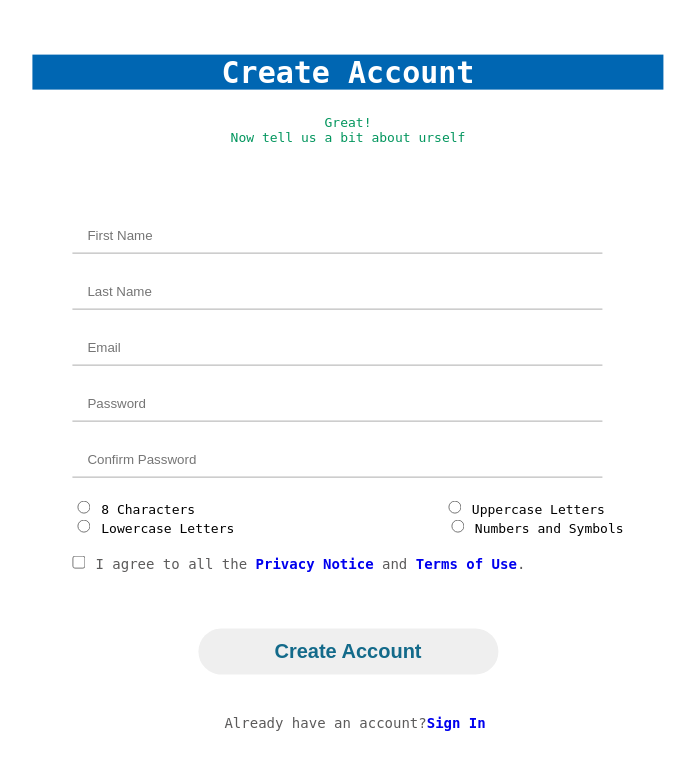
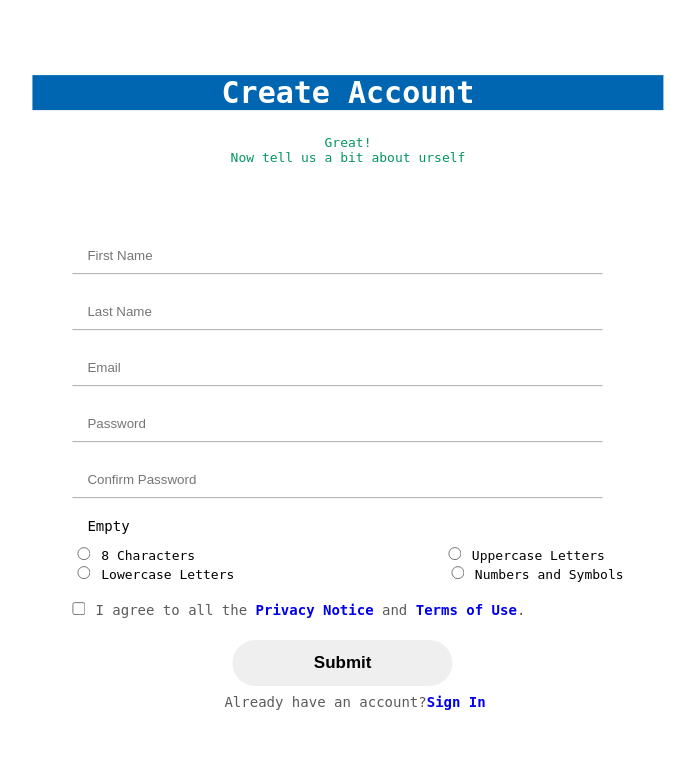
Before and after one commit to Not-yourCoder/User_login, a Django app: template templates/authentication/signup.html in a window 1280 px wide. Shown: the top 770 px of the page, without its empty margins (292-987 px from the left). Run offline with Django 3.2, Linux system fonts and the light colour scheme; the template is opened without the code that fills it, so the values that code supplies are empty.

Commit message:
project files added

```diff
--- /dev/null
+++ b/class.py
@@ -0,0 +1 @@
+print("Thanksss")
--- a/main/urls.py
+++ b/main/urls.py
@@ -7,7 +7,7 @@ urlpatterns = [
     path('signup', views.signup, name="signup"),
     path('signin', views.signin, name="signin"),
     path('signout', views.signout, name="signout"),
-    path('reset', views.reset, name="reset"),
+
 
 
 ]
--- a/static/css/signin.css
+++ b/static/css/signin.css
@@ -3,7 +3,7 @@ body{
     background-repeat: no-repeat;
     background-attachment: fixed;
     color: aliceblue;
-    font-family: verdana ;
+    font-family: verdana;
 }
 .input-fields{
     display: flex;
--- a/static/css/signup.css
+++ b/static/css/signup.css
@@ -49,8 +49,18 @@ p{
     align-items: center;
 
 }
+
+#text
+{
+   padding-left: 15px;
+   padding-bottom: 10px;
+   font-size: 14px;
+   color: black;
+}
+
 .radio_btn1, .radio_btn2, .radio_btn3, .radio_btn4{
-    display: inline-block
+    display: inline-block;
+
 }
 
 .radio_btn2{
@@ -73,12 +83,13 @@ span{
     margin-left: 9.5rem;
 }
 
-button{
+/* .button{
     width: 300px;
     height: 46px;
+    border: none;
     margin: 40px auto;
     border-radius: 30px;
-    color: #136a8a;
+    background-color: #136a8a;
     border: none;
     text-align: center;
     text-decoration: none;
@@ -92,8 +103,35 @@ button{
     justify-content: center;
     align-items: center;
 }
-button:hover{
+.button:hover{
     background:#C7C7C7;
     box-shadow: 0 10px 20px -8px rgba(0, 0, 0,.7);
     transition: scale(0.8);
-    }
+    } */
+
+input[type ="submit"]{
+    display: block;
+    width: 40%;
+    height: 46px;
+    border: none;
+    border-radius: 30px;
+    transition: 0.5s;
+    display: flex;
+    justify-content: center;
+    align-items: flex-start;
+    padding: 10px;
+    font-size: 17px;
+    font-weight: bold;
+    cursor: pointer;
+    position: relative;
+    left: 10rem;
+    margin: 5px 0 8px 0;
+
+}
+
+input[type ="submit"]:hover{
+    background:#d4d4d4;
+    box-shadow: 0 10px 20px -8px rgba(0, 0, 0,.7);
+    transition: scale(0.8);
+
+}
--- a/static/js/signup.js
+++ /dev/null
@@ -1,17 +0,0 @@
-
-
-function validate(){
-
-
-    var x = document.getElementById("password")
-        if(x == x.toUpperCase()){
-            $(document.getElementById("rd_btn1").checked == true)
-        }
-        if(x == x.toLowerCase()){
-            $(document.getElementById("rd_btn2").checked == true)
-        }if(x == x.toUpperCase()){
-            $(document.getElementById("rd_btn3").checked == true)
-        }if(x == x.toUpperCase()){
-            $(document.getElementById("rd_btn4").checked == true)
-        }
-    }
--- a/templates/authentication/signup.html
+++ b/templates/authentication/signup.html
@@ -8,29 +8,32 @@
     <meta name="viewport" content="width=device-width, initial-scale=1" />
     {%load static%}
     <link rel="stylesheet" href={% static 'css/signup.css'%} />
-    <script src="{% static '/js/signup.js' %}"></script>
+    {% comment %} <script type = "text/javascript" src="{% static '/js/signup.js' %}"></script> {% endcomment %}
   </head>
   <body>
-    <script></script>
     <div class="container">
       <h2>Create Account</h2>
-      <p>Great!<br />Now tell us a bit about urself</p>
+      <center>
+        {% if messages %}
+           {% for msg in messages %}
+              <code>{{ msg }}</code>
+            {% endfor %}
+        {% endif %}
+      </center>
+      <p>Great!<br/>Now tell us a bit about urself</p>
       <div id="square">
         <div class="front">
-          <form action="#" method="POST" onsubmit="return myradio()">
+          <form action="/signup" method="POST">
+            {% csrf_token %}
             <input
-              type="text"
-              name="fname"
-              id="fname"
-              placeholder="First Name"
-              class="textfield"
-            />
+              type="text" name="fname" id="fname" placeholder="First Name" class="textfield" required/>
             <input
               type="text"
               name="lname"
               id="lname"
               placeholder="Last Name"
               class="textfield"
+              required
             />
             <input
               type="email"
@@ -38,22 +41,27 @@
               id="email"
               placeholder="Email"
               class="textfield"
+              required
             />
+
             <input
               type="password"
               name="password"
               id="password"
               placeholder="Password"
               class="textfield"
-              onkeyup="lenchar(obj);"
+              minlength="8"
+
             />
             <input
               type="password"
-              name="password"
-              id="password"
+              name="confirm_password"
+              id="cpassword"
               placeholder="Confirm Password"
               class="textfield"
+              minlength="8"
             />
+            <div id="text">Empty</div>
             <div class="radio">
               <div style="display: block">
                 <div  class="radio_btn1">
@@ -76,15 +84,16 @@
                 </div>
               </div>
             </div>
-
-
-
             <input type="checkbox" class="check-box" /><span
               >I agree to all the <a href="#"><b>Privacy Notice </b></a> and
               <a href="#"> <b> Terms of Use</b></a
               >.</span
             >
-            <button type="button">Create Account</button>
+            {% comment %} <button type="submit" onclick ="checkpassword()">Create Account</button> {% endcomment %}
+
+            <input type="submit" class= "button" onclick ="checkpassword()" value="Submit">
+
+
             <span class="already">
               Already have an account?<a href="/signin"
                 ><b>Sign In</b></a
@@ -96,3 +105,10 @@
     </div>
   </body>
 </html>
+
+ {% comment %} <script>
+  window.setTimeout(function () {
+    location.href = "{% static 'signup' %}";
+}, 5000); // refresh/redirect after 5 seconds.
+
+ </script> {% endcomment %}
```
Also changed, not shown: User_login/settings.py (+11 -2 lines), bugs.txt (added, +10 -0 lines), main/views.py (+64 -4 lines), templates/authentication/index.html (+11 -1 lines), templates/authentication/signin.html (+9 -7 lines), templates/authentication/test.html (added, +12 -0 lines), db.sqlite3, static/css/loader.css (added).
